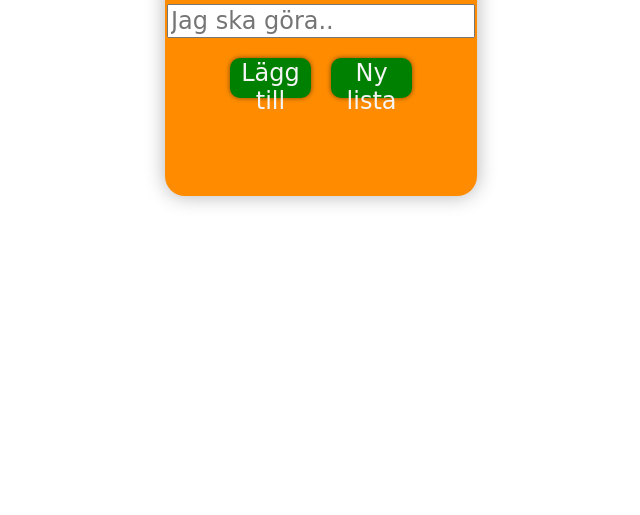
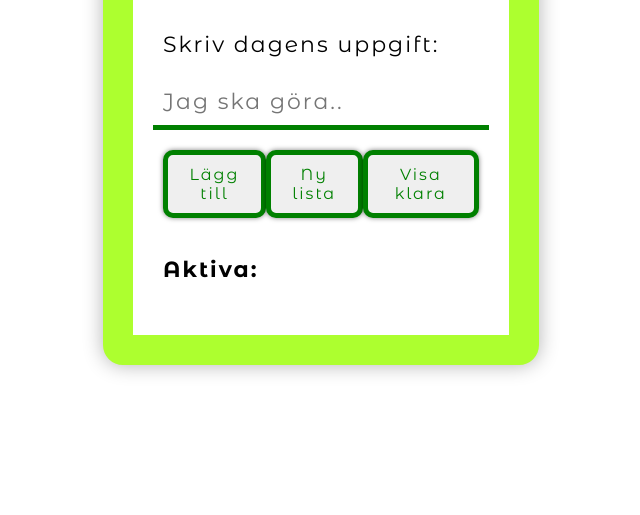
Before and after one commit to sergejsvoronins/Frontend-ToDoList, a website built with Parcel: page src/index.html in a window 1280 px wide. Shown: the part 301-816 px from the top of the page, without its empty margins (319-959 px from the left). Built offline with nearby package versions, Linux system fonts and the light colour scheme; a web font is replaced by a local one.

Commit message:
made function when you can put back completed task to the todo list

```diff
--- a/src/index.html
+++ b/src/index.html
@@ -9,7 +9,7 @@
     <link rel="stylesheet" href="https://cdnjs.cloudflare.com/ajax/libs/font-awesome/6.2.0/css/all.min.css" integrity="sha512-xh6O/CkQoPOWDdYTDqeRdPCVd1SpvCA9XXcUnZS2FmJNp1coAFzvtCN9BmamE+4aHK8yyUHUSCcJHgXloTyT2A==" crossorigin="anonymous" referrerpolicy="no-referrer" />
     <link rel="preconnect" href="https://fonts.googleapis.com">
     <link rel="preconnect" href="https://fonts.gstatic.com" crossorigin>
-    <link href="https://fonts.googleapis.com/css2?family=Poor+Story&display=swap" rel="stylesheet">
+    <link href="https://fonts.googleapis.com/css2?family=Montserrat+Alternates:wght@400;700&display=swap" rel="stylesheet">
     <title>ToDo Lista</title>
 </head>
 <body>
--- a/src/js/main.js
+++ b/src/js/main.js
@@ -1,72 +1,102 @@
 class ToDoObject {
     constructor(toDo){
         this.toDo = toDo;
-        this.done = "klar";
     }
 }
 //All creations
 let mainContainer = document.createElement("div");
-let toDoHeader = document.createElement("h2");
+let toDoHeader = document.createElement("h1");
 let userInputLabelEl = document.createElement("label");
 let userInputEl = document.createElement("input");
 let btnContainer = document.createElement("div");
 let createToDoBtn = document.createElement("button");
 let createNewToDoBtn = document.createElement("button");
+let showCompletedToDosBtn = document.createElement("button");
+let toDoUlContainer = document.createElement("div");
+let completedToDoUlContainer = document.createElement("div");
 let toDoListUlTag = document.createElement("ul");
+let completeToDoListUlTag = document.createElement("ul");
+let toDoUlListHeader = document.createElement("h2");
+let completedToDoUlListHeader = document.createElement("h2");
+
 //All appends
 document.body.append(mainContainer);
 mainContainer.appendChild(toDoHeader);
 mainContainer.appendChild(userInputLabelEl);
 mainContainer.appendChild(userInputEl);
 mainContainer.appendChild(btnContainer);
-btnContainer.appendChild(createToDoBtn)
-btnContainer.appendChild(createNewToDoBtn)
-mainContainer.appendChild(toDoListUlTag);
+btnContainer.appendChild(createToDoBtn);
+btnContainer.appendChild(createNewToDoBtn);
+mainContainer.appendChild(toDoUlContainer);
+mainContainer.appendChild(completedToDoUlContainer);
+btnContainer.appendChild(showCompletedToDosBtn)
+toDoUlContainer.appendChild(toDoUlListHeader);
+toDoUlContainer.appendChild(toDoListUlTag);
+completedToDoUlContainer.appendChild(completedToDoUlListHeader);
+completedToDoUlContainer.appendChild(completeToDoListUlTag);
+
 //Create classes/ID
+
 mainContainer.className = "container";
 userInputLabelEl.className = "container__inputLabel";
-userInputEl.className = "container__inputField"
+userInputEl.className = "container__inputField";
 btnContainer.className = "container__btnContainer";
 createToDoBtn.className = "container__btnContainer__btn";
 createNewToDoBtn.className = "container__btnContainer__btn";
+showCompletedToDosBtn.className = "container__btnContainer__btn";
 userInputEl.id = "userInput";
+completedToDoUlContainer.classList.add("hidden");
+
 //Create attributes
+
 userInputLabelEl.setAttribute("for", "userInput");
 userInputEl.setAttribute("type", "text");
 userInputEl.setAttribute("placeholder", "Jag ska göra..");
 createToDoBtn.setAttribute("type", "button");
 createNewToDoBtn.setAttribute("type", "button");
+showCompletedToDosBtn.setAttribute("type", "button");
+
 //Set innerHTML
-toDoHeader.innerHTML = "ToDo Lista"
-userInputLabelEl.innerHTML = "Skriv dagens uppgift"
+
+toDoHeader.innerHTML = "ToDo Lista";
+userInputLabelEl.innerHTML = "Skriv dagens uppgift:";
 createToDoBtn.innerHTML = "Lägg till";
 createNewToDoBtn.innerHTML = "Ny lista";
-
+showCompletedToDosBtn.innerHTML = "Visa klara";
+toDoUlListHeader.innerHTML = "Aktiva:";
+completedToDoUlListHeader.innerHTML = "Klara:";
 
 
 
 let toDoList =[];
 
-
-
 createToDoBtn.addEventListener("click", ()=>{
-    toDoListUlTag.innerHTML ="";
-    let newToDo = new ToDoObject(userInputEl.value);
-    toDoList.push(newToDo);
+    if (userInputEl.value===""){
+        alert("Du har glömt att skriva toDo");
+    }
+    else{
+        toDoListUlTag.innerHTML ="";
+        let newToDo = new ToDoObject(userInputEl.value);
+        toDoList.push(newToDo);
+        clearInput();
     for(let i=0; i< toDoList.length; i++){
         let counter = 0;
         let newTask = document.createElement("li");
         toDoListUlTag.appendChild(newTask);
         newTask.innerHTML = toDoList[i].toDo;
         newTask.addEventListener("click",()=>{
+
             if(counter%2===0){
-                newTask.innerHTML = toDoList[i].done;
+                // newTask.innerHTML = toDoList[i].done;
+                completeToDoListUlTag.appendChild(newTask);
                 counter++;
             }
             else {
-                newTask.innerHTML = toDoList[i].toDo;
+                // newTask.innerHTML = toDoList[i].toDo;
+                toDoListUlTag.appendChild(newTask);
                 counter++;
             }
+
 
         })
         newTask.addEventListener("mouseenter", ()=>{
@@ -76,9 +106,20 @@ createToDoBtn.addEventListener("click", ()=>{
             newTask.style.fontWeight = "400";
         })
     }
+    }
+
+
 });
 createNewToDoBtn.addEventListener("click", ()=>{
     toDoListUlTag.innerHTML ="";
-    completedTasksUlTag.innerHTML ="";
+    completeToDoListUlTag.innerHTML ="";
     toDoList = [];
+    completedToDoUlContainer.className = "hidden";
 });
+showCompletedToDosBtn.addEventListener("click", hideCompletedList);
+function clearInput(){
+    userInputEl.value = "";
+}
+function hideCompletedList(){
+    completedToDoUlContainer.classList.toggle("hidden");
+}
--- a/src/scss/main.scss
+++ b/src/scss/main.scss
@@ -4,43 +4,60 @@ body{
     display: flex;
     justify-content: center;
     align-items: center;
+    height: 100vh;
     *{
-     font-family: 'Poor Story', cursive;
-     font-size: 24px;
+        font-family: 'Montserrat Alternates', sans-serif;
+        font-size: 22px;
+        letter-spacing: 2px;
+        list-style: none;
     }
 
     .container{
         position: relative;
-        width: 20%;
+        width: 25%;
         display: flex;
         flex-direction: column;
         align-items: center;
         gap: 20px;
-        background-color: darkorange;
+        background-color: white;
         padding: 30px;
+        border: 30px solid greenyellow;
         border-radius: 20px;
         box-shadow: 0 0 20px rgba($color: #000000, $alpha: 0.3);
-        h2{
+        label{
+            width: 100%;
+            text-align: left;
+        }
+        input {
+            width: 100%;
+            border: none;
+            border-bottom: 5px solid green ;
+            padding: 10px;
+            &:active {
+                border: none;
+            }
+            &:focus {
+                outline: none;
+            }
+        }
+        h1{
             text-align: center;
-            font-size: 50px;
+            font-size: 40px;
         }
-
         &__btnContainer{
-            width: 80%;
+            width: 100%;
 
             display: flex;
             flex-direction: row;
             justify-content: space-around;
             align-items: center;
             &__btn{
-                background-color: green;
-                border: none;
+                border: 5px solid green;
                 border-radius: 10px;
-                color: whitesmoke;
+                color: green;
                 box-shadow: 0 0 5px rgba($color: #000000, $alpha: 0.5);
-                width: 40%;
-                height: 40px;
-
+                padding: 10px;
+                font-size: 16px;
                 &:hover{
                     background-color: darkgreen;
                     color: white;
@@ -49,8 +66,13 @@ body{
                 }
             }
         }
-        ul {
-            width: 50%;
+        div {
+            width: 100%;
+            ul{
+                width: 100%;
+                h2{
+                    text-align: left;
+                }
                 li {
                     &:hover{
                         cursor: pointer;
@@ -62,3 +84,5 @@ body{
             display: none;
         }
     }
+
+}
```
Lines whose indentation alone changed are shown as unchanged.
